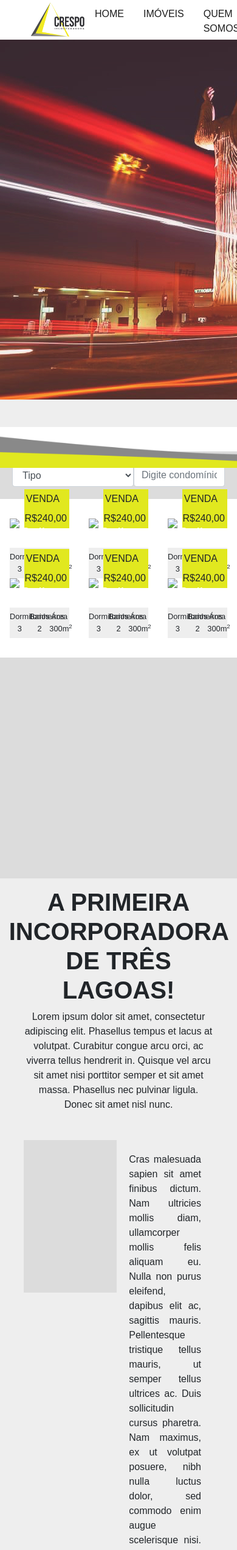
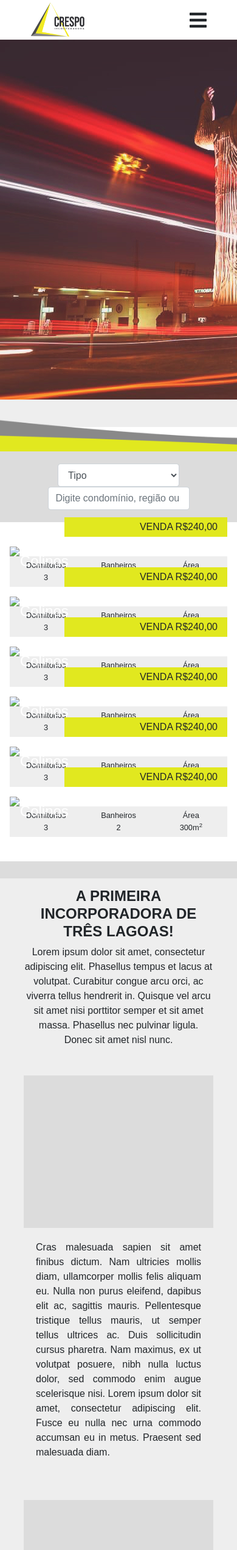
Before and after one commit to gust34/Crespo, a PHP site: page / in a window 390 px wide. Shown: the top 2541 px of the page at 61% size. Run offline with PHP 8.4, Linux system fonts and the light colour scheme; some libraries are stand-ins or nearby versions.

Commit message:
homepage parcialmente responsiva, com erro no banner superior

```diff
--- a/Conexao.php
+++ b/Conexao.php
@@ -12,12 +12,9 @@
 $conexao = mysqli_connect($bdservidor, $bdusuario, $bdsenha, $bdbanco);
 
 //Teste de conexão
-
 if (mysqli_connect_errno($conexao))
 {
-
 	echo "Problemas ao conectar! Verifique a conexão.";
 	die();
-
 }
 ?>
--- a/area_restrita_cadastro.php
+++ b/area_restrita_cadastro.php
@@ -2,8 +2,8 @@
 	<html>
 		<head>
 		<?php
-        session_start();
-    ?>
+            session_start();
+        ?>
 			<title> Área Restrita </title>
 			<link rel="Stylesheet" href="css/bootstrap.min.css">
 			<link rel="Stylesheet" href="css/style_restricted_area.css">
--- a/css/style.css
+++ b/css/style.css
@@ -27,9 +27,31 @@
     width: 90px;
 }
 
+@media only screen and (max-width: 1023px) {
     .menu {
+        display: block;
+        position: absolute;
+        width: 300px;
+        right: 0;
+        background: white;
+        transform: translateX(100%);
+        top: 4em;
+        transition-duration: 0.5s;
+    }
+    i.fas.fa-bars {
+        display: block;
+    }
+}
+
+@media only screen and (min-width: 1024px) {
+    .menu {
+        transform: translateX(0);
         display: flex;
         flex-direction: row;
+    }
+    i.fas.fa-bars {
+        display: none !important;
+    }
 }
 
 .menu > a {
@@ -68,7 +90,7 @@
     width: 100%;
     position: relative;
     justify-content: center;
-    top: 350px;
+    top: 323px;
 }
 
 .cristo {
@@ -124,7 +146,7 @@
 
 .sobre1{
     display: flex;
-    flex-direction: row;
+    flex-direction: column;
     flex-wrap: nowrap;
     justify-content: center;
     width: 80%;
@@ -133,7 +155,7 @@
 }
 .imagem {
     background-color: #dcdcdc;
-    width: 400px;
+    width: 100%;
     height: 250px;
 }
 
@@ -142,14 +164,14 @@
     text-align: justify;
     flex-grow: 1;
     padding: 20px;
-    width: 350px;
+    width: 100%;
     height: 100%;
     justify-content: center;
 }
 
 .sobre2 {
     display: flex;
-    flex-direction: row-reverse;
+    flex-direction: column;
     flex-wrap: nowrap;
     justify-content: center;
     align-items: center;
@@ -163,13 +185,30 @@
     text-align: justify;
     flex-grow: 1;
     padding: 20px;
-    width: 350px;
+    width: 100%;
     height: 100%;
     justify-content: center;
 }
 
+@media only screen and (min-width: 1024px) {
+    .sobre1 {
+        flex-direction: row;
+    }
+    .sobre2 {
+        flex-direction: row-reverse;
+    }
+    .sobre1 p,
+    .sobre2 p {
+        width: 350px;
+    }
+    .imagem {
+        width: 400px;
+    }
+}
+
 .sobre > h1 {
     font-weight: 700;
+    font-size: 1.5em;
 }
 
 .equipe {
@@ -196,18 +235,26 @@
     position: absolute;
 }
 
+@media only screen and (max-width: 1023px) {
+    .barra {
+        flex-direction: column;
+    }
+}
+
+@media only screen and (min-width: 1024px) {
+    .barra {
+        flex-direction: row;
+    }
+}
 .barra {
     display: flex;
-    flex-direction: row;
     justify-content: center;
     align-items: center;
     margin: 20px;
     position: relative;
 }
-
 .barra-busca {
-    display: flex;
-
+    display: block;
 }
 
 .tipo {
@@ -242,19 +289,30 @@
 
 .imoveis-row {
     display: flex;
-    flex-direction: row;
+    flex-direction: column;
     width: 100%;
     max-width: 900px;
     margin: 0 auto;
 }
 
+
 .imovel {
     display: flex;
     flex-direction: column;
-    width: calc((100% / 12) * 4 - 2em);
+    width: calc(100% - 2em);
     justify-content: flex-start;
     z-index: 20;
+    margin: 0.5em 1em;
+}
+
+@media only screen and (min-width: 1024px) {
+    .imovel {
+        width: calc((100% / 12) * 4 - 2em);
         margin: 0 1em;
+    }
+    .imoveis-row {
+        flex-direction: row;
+    }
 }
 .objectImage {
     width: 350px;
--- a/index.php
+++ b/index.php
@@ -13,7 +13,8 @@
     <div class="section">
         <div class="header">
             <img src="img/logo.png" class="logo">
-            <div class="menu">
+            <i class="fas fa-bars fa-2x" id="open_menu_mobile" onclick="openMenuMobile()"></i>
+            <div class="menu row" id="menu_mobile">
                 <a class="nav-link" href="index.html">HOME</a>
                 <a class="nav-link" href="#">IMÓVEIS</a>
                 <a class="nav-link" href="#">QUEM SOMOS</a>
@@ -34,7 +35,7 @@
             <div class="categorias">
             </div>
             <div class="barra">
-                <div class="col-sm-5 p-0">
+                <div>
                     <select class="tipo form-control">
                         <option value="" selected disabled> Tipo </option>
                         <option value="">Casa</option>
@@ -44,7 +45,7 @@
                         <option value="">Kitnet</option>
                     </select>
                 </div>
-                <div class="col-sm-10 p-0">
+                <div>
                     <input class="barra-busca form-control" type="text" placeholder="Digite condomínio, região ou bairro." name="#"></input>
                 </div>
             </div>
@@ -130,7 +131,7 @@
         </div>
     </div>
 
-    <div class="section sobrenos">
+    <div class="section sobrenos" id="sobrenos">
         <div class="sobre">
             <h1> A PRIMEIRA INCORPORADORA DE TRÊS LAGOAS! </h1>
             <p> Lorem ipsum dolor sit amet, consectetur adipiscing elit. Phasellus tempus et lacus at volutpat. Curabitur congue arcu orci, ac viverra tellus hendrerit in. Quisque vel arcu sit amet nisi porttitor semper et sit amet massa. Phasellus nec pulvinar ligula. Donec sit amet nisl nunc. </p>
@@ -198,5 +199,6 @@
         </div>
        <!--Fim do Rodapé-->
    </div>
+   <script type="text/javascript" src="js/actions.js"></script>
 </body>
 </html>
--- /dev/null
+++ b/js/actions.js
@@ -0,0 +1,8 @@
+function openMenuMobile () {
+    var view = document.getElementById('menu_mobile');
+    if (view.style.transform == 'translateX(100%)') {
+        view.style.transform = 'translateX(0)';
+    } else {
+        view.style.transform = 'translateX(100%)'
+    }
+}
```
Also changed, not shown: Imovel_Busca.php (+4 -4 lines), Cadastrar.php (indentation only), Imovel.php (indentation only), Login.php (indentation only). Lines whose indentation alone changed are shown as unchanged.
